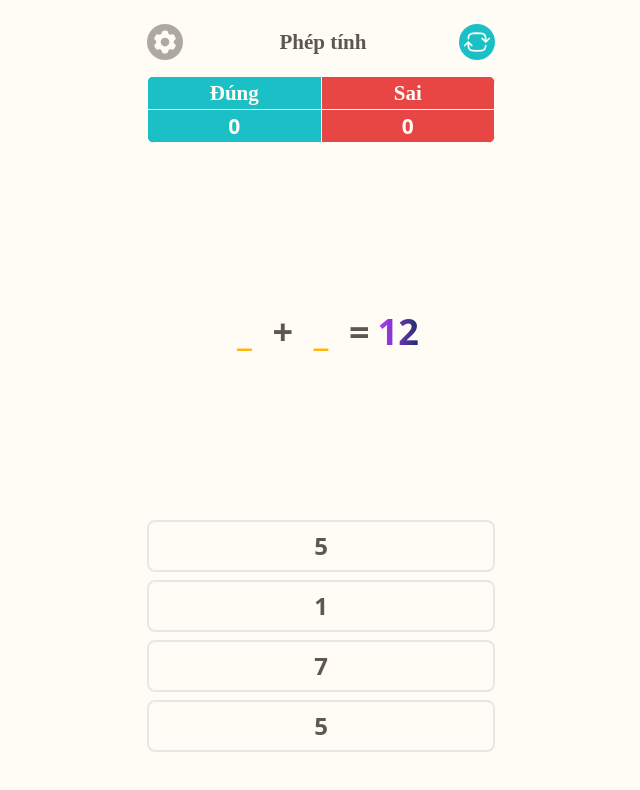
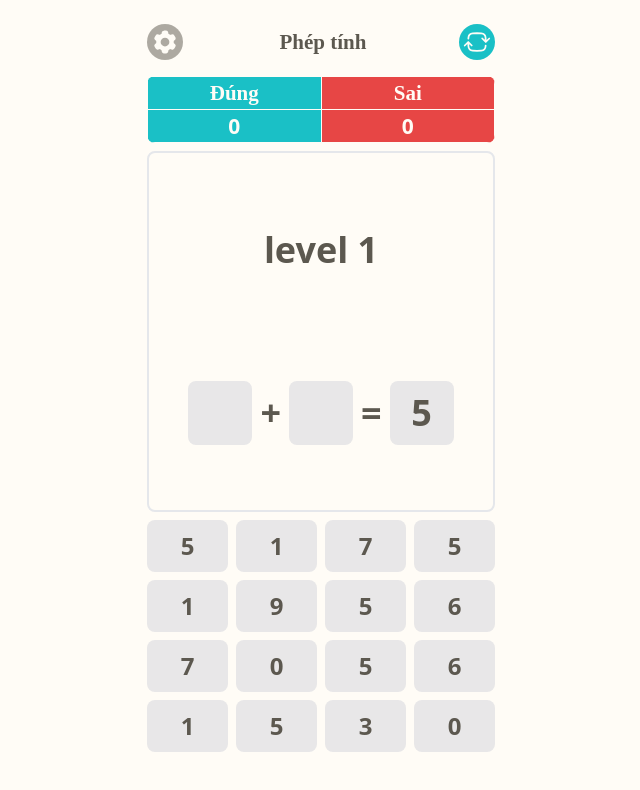
Before and after one commit to nc-tri/find-number, a React (Vite) app: page /calculate in a window 1280 px wide. Shown: the top 790 px of the page, without its empty margins (319-959 px from the left). Built offline with nearby package versions, Linux system fonts and the light colour scheme; no server answers; a web font is replaced by a local one.

Commit message:
update level

```diff
--- a/src/helper/constants.jsx
+++ b/src/helper/constants.jsx
@@ -13,8 +13,8 @@ export const COLOR = [
 
 export const CALCULATE = {
   COLS: 4,
-  ROWS: 1,
+  ROWS: 4,
   NUMBER_CAL: 2,
-  MAX_NUMBER: 10,
+  SCOPE: 5,
   TIMEOUT: 500,
 };
--- a/src/pages/CalculatePage.jsx
+++ b/src/pages/CalculatePage.jsx
@@ -4,7 +4,7 @@ import Dialog from "../components/Dialog";
 import { CALCULATE } from "../helper/constants";
 
 export default function CalculatePage() {
-  const { COLS, ROWS, NUMBER_CAL, MAX_NUMBER, TIMEOUT } = CALCULATE;
+  const { COLS, ROWS, NUMBER_CAL, SCOPE, TIMEOUT } = CALCULATE;
   const [selected, setSelected] = useState(
     [...new Array(NUMBER_CAL)].fill(null)
   );
@@ -12,6 +12,8 @@ export default function CalculatePage() {
   const [operation, setOperation] = useState(0);
   const [openDialog, setOpenDialog] = useState(false);
   const [point, setPoint] = useState({ right: 0, wrong: 0 });
+  const [notify, setNotify] = useState("");
+  const [currentLevel, setCurrentLevel] = useState(1);
   const [arrNumber, setArrNumber] = useState([
     ...Array.from({ length: ROWS * COLS }, () => {
       return {
@@ -45,7 +47,14 @@ export default function CalculatePage() {
 
       setTimeout(() => {
         const strAnswer = answer === finalResult ? "right" : "wrong";
+        const notify = answer === finalResult ? "Chính xác" : "Sai rồi";
+        setNotify(notify);
         setPoint((prev) => {
+          let level = currentLevel;
+          if (prev.right >= currentLevel * SCOPE - 1) {
+            level = level + 1;
+            setCurrentLevel((prev) => prev + 1);
+          }
           const { arr, final } = resetArrNumber();
           const point = { ...prev, [strAnswer]: prev[strAnswer] + 1 };
           localStorage.setItem(
@@ -54,6 +63,7 @@ export default function CalculatePage() {
               point,
               arrNumber: arr,
               finalResult: final,
+              currentLevel: level,
             })
           );
           return point;
@@ -67,6 +77,7 @@ export default function CalculatePage() {
     if (calculateLocal) {
       const data = JSON.parse(calculateLocal);
       setPoint((prev) => ({ ...prev, ...data.point }));
+      setCurrentLevel(data.currentLevel);
       setFinalResult((prev) => {
         setArrNumber(data.arrNumber);
         return data.finalResult;
@@ -79,6 +90,10 @@ export default function CalculatePage() {
   useEffect(() => {
     resetSelected();
   }, [arrNumber]);
+
+  useEffect(() => {
+    if (notify) setTimeout(() => setNotify(""), TIMEOUT * 2);
+  }, [notify]);
 
   const randomResult = (arrNumber) => {
     const arrIsDisplay = arrNumber.filter((item) => item.isDisplay);
@@ -100,7 +115,7 @@ export default function CalculatePage() {
     const arr = [
       ...Array.from({ length: ROWS * COLS }, () => {
         return {
-          value: Math.floor(Math.random() * MAX_NUMBER),
+          value: Math.floor(Math.random() * (currentLevel * SCOPE * 2)),
           isDisplay: true,
         };
       }),
@@ -135,6 +150,7 @@ export default function CalculatePage() {
   const retryGame = () => {
     resetSelected();
     resetArrNumber();
+    setCurrentLevel(1);
     setPoint({ right: 0, wrong: 0 });
     localStorage.removeItem("calculate");
     setOpenDialog(false);
@@ -187,29 +203,42 @@ export default function CalculatePage() {
           </tbody>
         </table>
       </div>
-      <div className="flex justify-center text-4xl font-semibold py-4 ">
-        <div className="flex gap-2 justify-center text-center relative">
-          <p className="text-tertiary w-10">
-            {arrNumber[selected[0]]?.value ?? "_"}
+      <div className="flex flex-col flex-auto justify-center text-4xl font-semibold py-4 border-2 rounded-lg">
+        <div className="flex flex-1 items-center justify-center">
+          <p
+            className={`${
+              !notify ? "text-black" : "text-white bg-secondary/70"
+            } px-4 py-2 rounded-lg`}
+          >
+            {notify || `level ${currentLevel}`}
           </p>
-          <p>{strOperation(operation)}</p>
-          <p className="text-tertiary w-10">
-            {arrNumber[selected[1]]?.value ?? "_"}
-          </p>
-          <p>=</p>
-          <p className="text-brand-gradient w-10">{finalResult ?? "?"}</p>
+        </div>
+        <div className="flex flex-1 gap-2 justify-center items-center text-center relative">
+          <div className="flex gap-2 justify-center items-center rounded-lg">
+            <p className="text-black bg-accent/10 rounded-lg h-16 w-16 p-3">
+              {arrNumber[selected[0]]?.value ?? ""}
+            </p>
+            <p>{strOperation(operation)}</p>
+            <p className="text-black bg-accent/10 rounded-lg h-16 w-16 p-3">
+              {arrNumber[selected[1]]?.value ?? ""}
+            </p>
+            <p>=</p>
+            <p className="text-black bg-accent/10 rounded-lg h-16 w-16 p-3">
+              {finalResult ?? ""}
+            </p>
+          </div>
         </div>
       </div>
-      <div className={`grid grid-cols-${COLS ?? 4} gap-2`}>
+      <div className={`grid grid-cols-4 gap-2`}>
         {arrNumber.map((item, index) => (
           <div key={index}>
             <Button
               onClick={(ev) => enterNumber(ev, { value: item, index })}
               disabled={["", null, undefined].includes(item.value)}
-              className={`p-2 w-full disabled:pointe-events-none h-[52px] text-2xl border-2 border-accent/10 font-semibold rounded-lg ${
+              className={`p-2 w-full disabled:pointe-events-none h-[52px] text-2xl bg-accent/10 font-semibold rounded-lg ${
                 item.isDisplay
                   ? selected.includes(index)
-                    ? "bg-tertiary/80 text-white"
+                    ? "bg-secondary/80 text-white"
                     : ""
                   : "invisible"
               }`}
```
